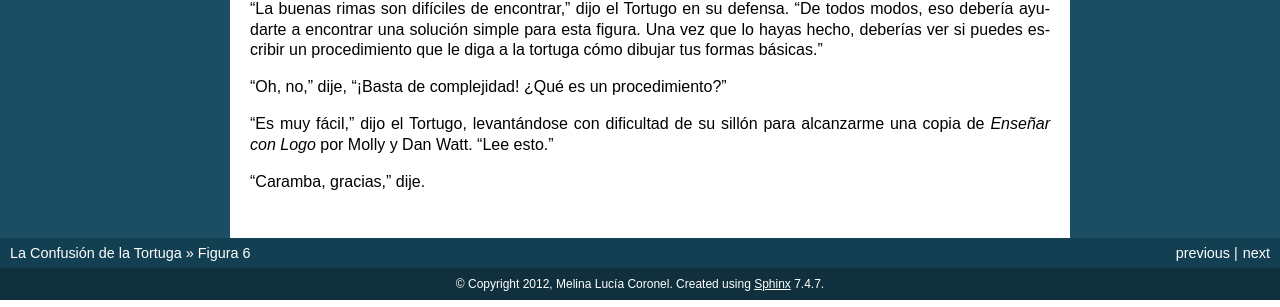
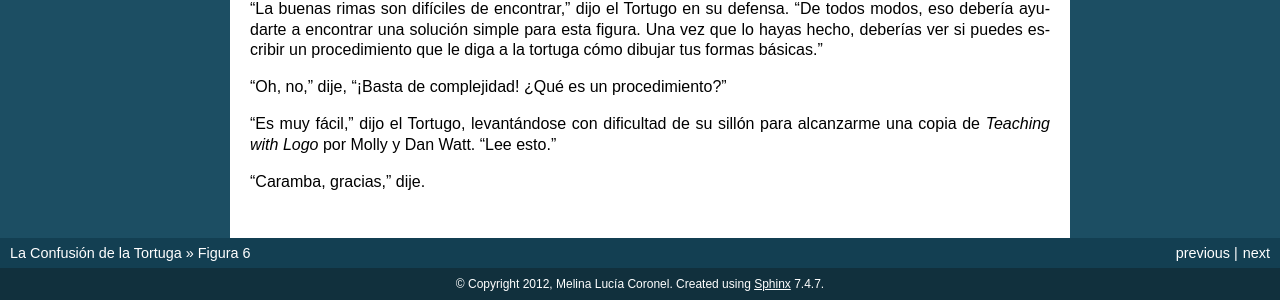
Before and after one commit to humitos/turtle-confusion-es, a Sphinx documentation site: the page built from docs/puzzle-06.rst, in a window 1280 px wide. Shown: the part 386-693 px from the top of the page. Built offline with Sphinx 7.4.7, drawn with Linux system fonts in a browser that asks for light colours.

Commit message:
Puzzle 06 revised

```diff
--- a/docs/puzzle-06.rst
+++ b/docs/puzzle-06.rst
@@ -29,6 +29,6 @@ El Tortugo pensó por un rato, y luego dijo, "¿Cómo es ésto?
 
 "Oh, no," dije, "¡Basta de complejidad! ¿Qué es un procedimiento?"
 
-"Es muy fácil," dijo el Tortugo, levantándose con dificultad de su sillón para alcanzarme una copia de *Enseñar con Logo* por Molly y Dan Watt. "Lee esto."
+"Es muy fácil," dijo el Tortugo, levantándose con dificultad de su sillón para alcanzarme una copia de *Teaching with Logo* por Molly y Dan Watt. "Lee esto."
 
 "Caramba, gracias," dije.
```
